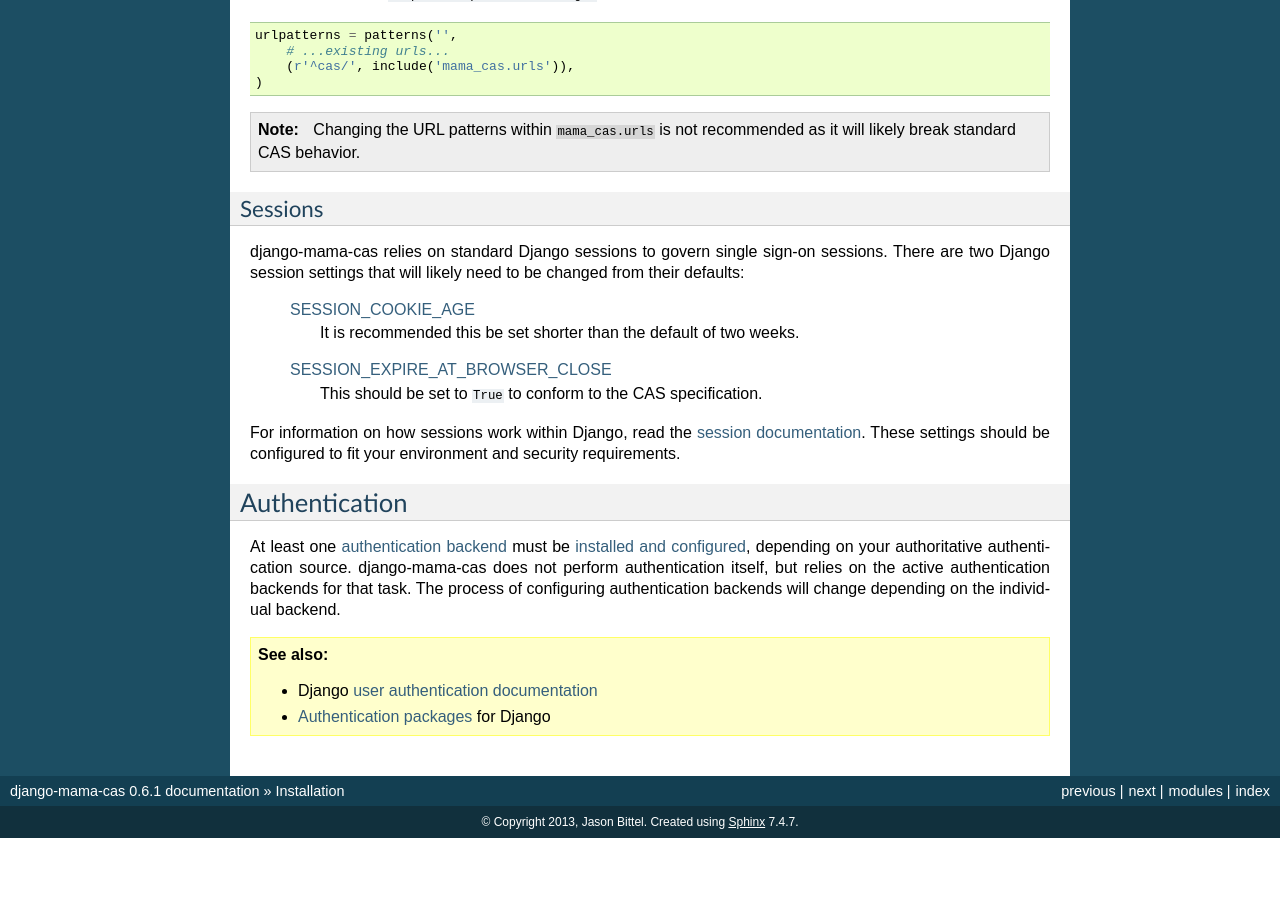
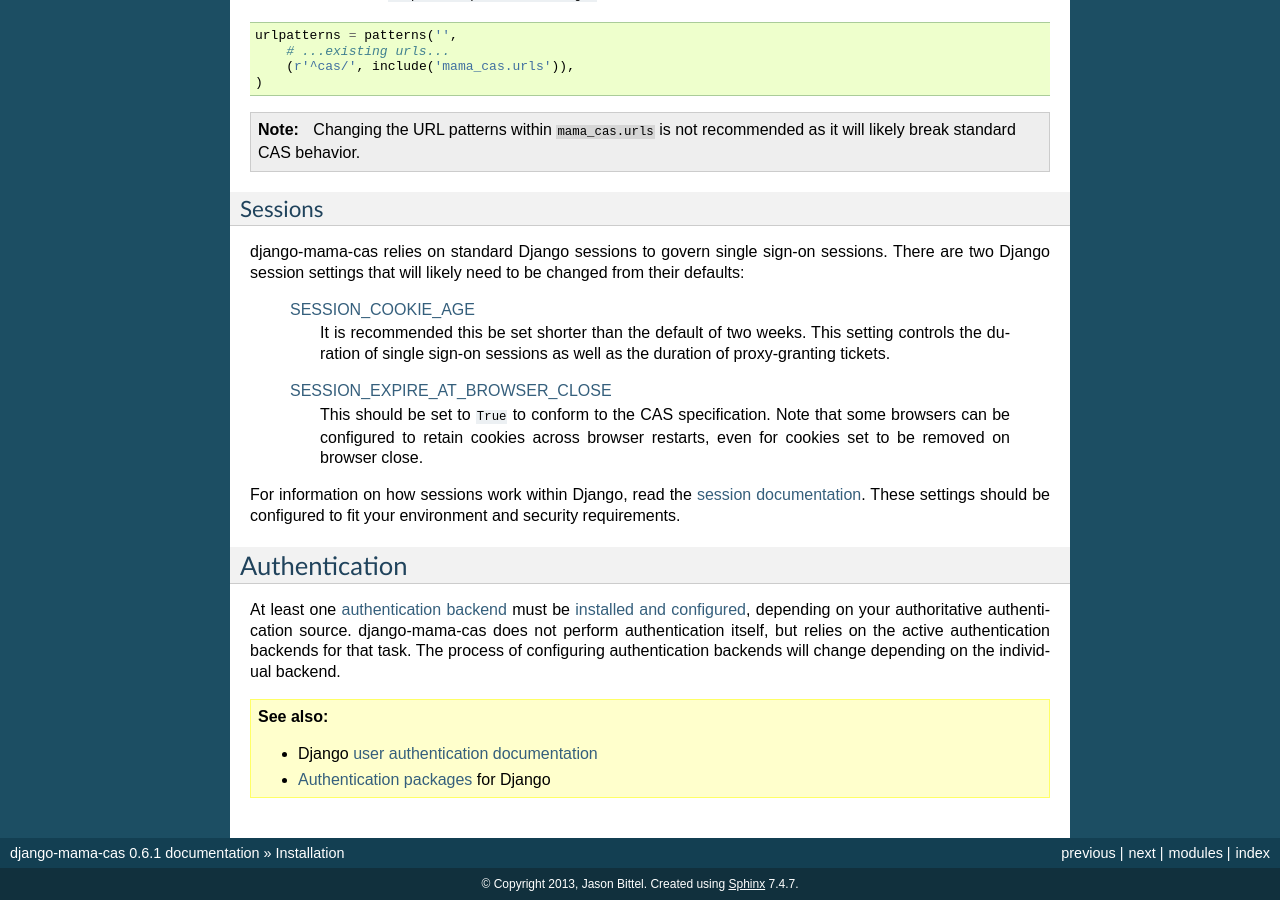
Before and after one commit to jbittel/django-mama-cas, a Sphinx documentation site: the page built from docs/installation.rst, in a window 1280 px wide and 900 px high, scrolled down 1416 px. Built offline with Sphinx 7.4.7, drawn with Linux system fonts in a browser that asks for light colours; before the commit the page ends 2254 px from its top, so only the background shows below that.

Commit message:
Update session expiration documentation

```diff
--- a/docs/installation.rst
+++ b/docs/installation.rst
@@ -100,9 +100,13 @@ changed from their defaults:
 
    `SESSION_COOKIE_AGE`_
       It is recommended this be set shorter than the default of two weeks.
+      This setting controls the duration of single sign-on sessions as well
+      as the duration of proxy-granting tickets.
 
    `SESSION_EXPIRE_AT_BROWSER_CLOSE`_
       This should be set to ``True`` to conform to the CAS specification.
+      Note that some browsers can be configured to retain cookies across
+      browser restarts, even for cookies set to be removed on browser close.
 
 For information on how sessions work within Django, read the `session
 documentation`_. These settings should be configured to fit your environment
```
